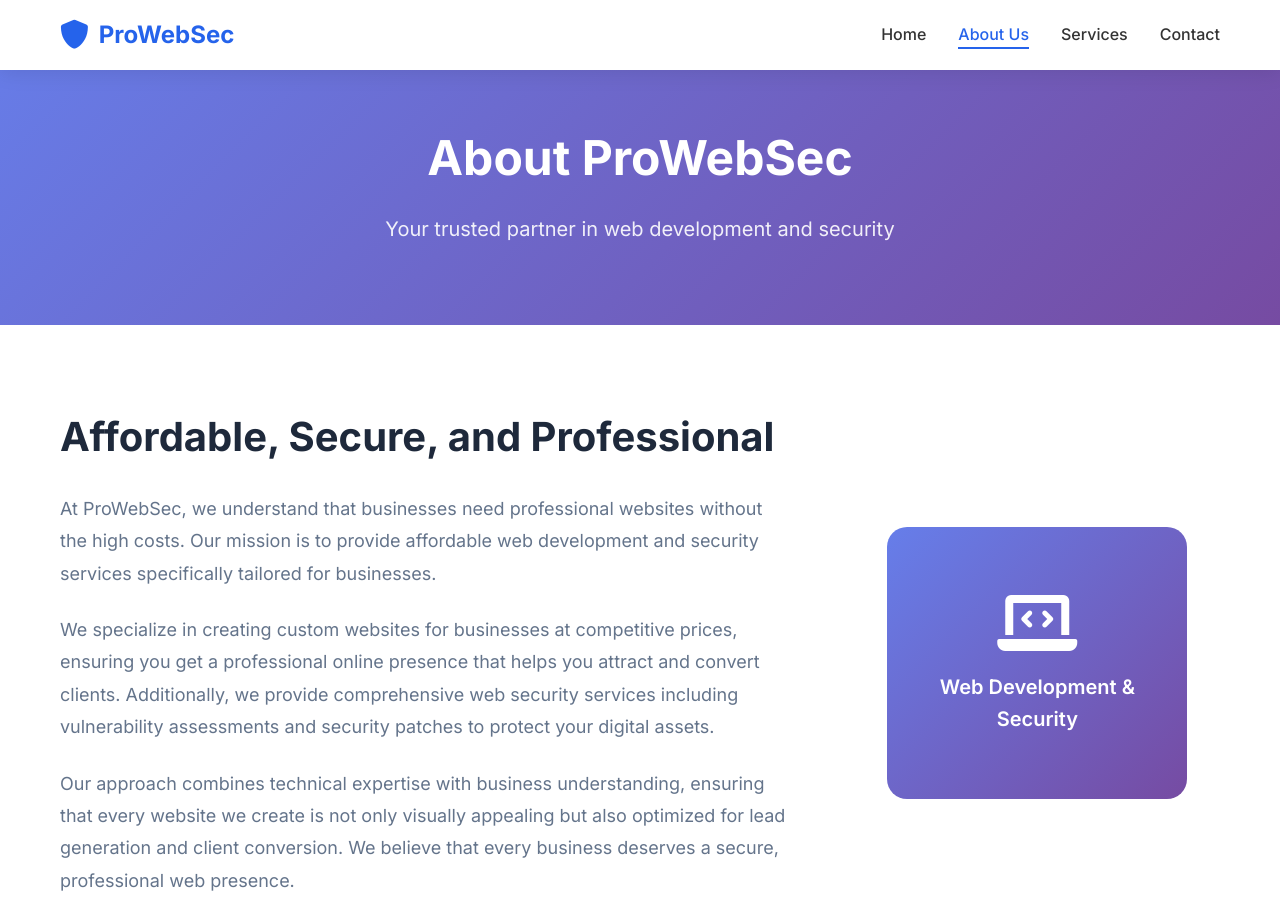
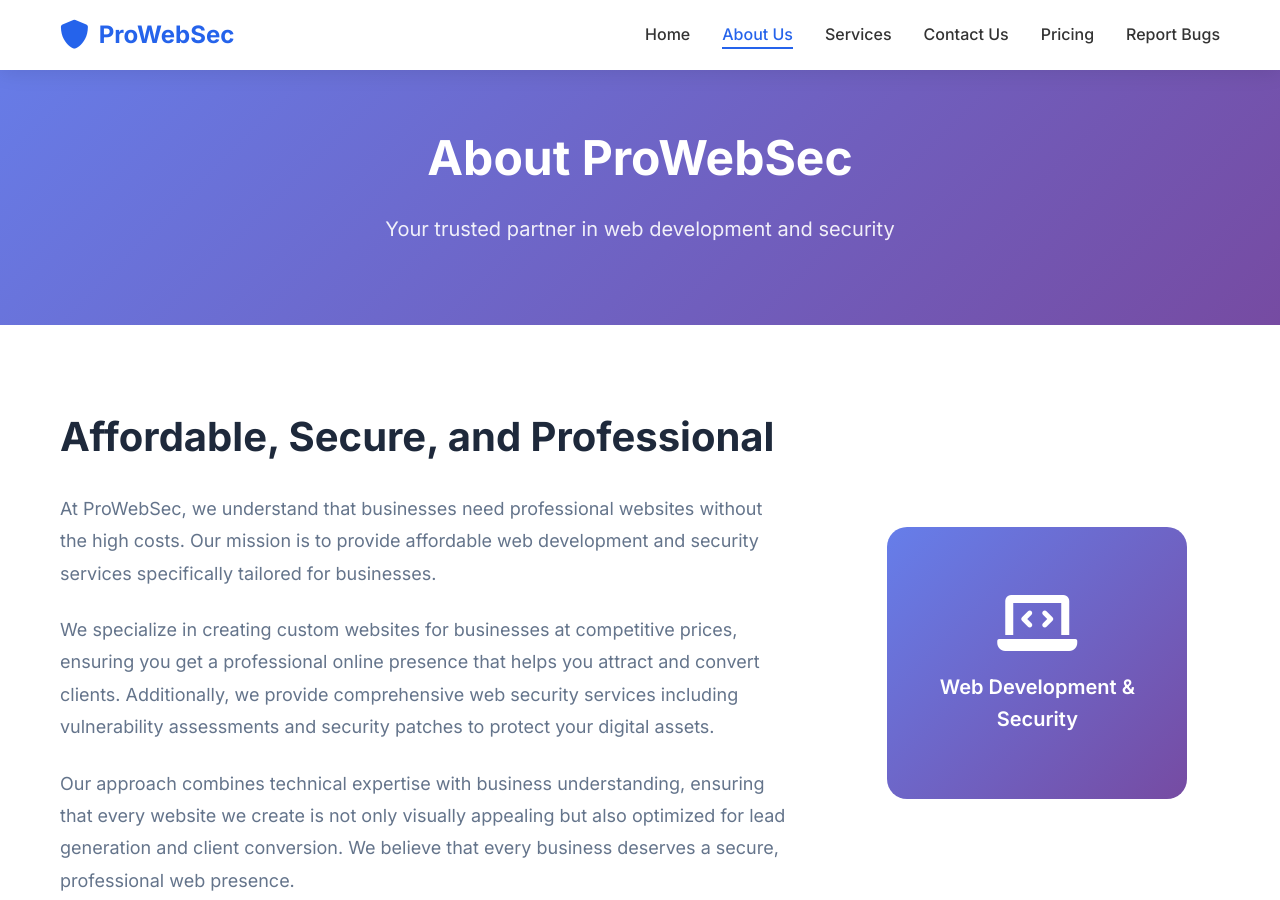
Before and after one commit to ahcihbua/prowebsec, a plain HTML site: page about.html in a window 1280 px wide. Shown: the top 900 px of the page. Drawn offline with Linux system fonts and the light colour scheme.

Commit message:
Updated site

```diff
--- a/about.html
+++ b/about.html
@@ -26,7 +26,13 @@
                     <a href="services.html" class="nav-link">Services</a>
                 </li>
                 <li class="nav-item">
-                    <a href="contact.html" class="nav-link">Contact</a>
+                    <a href="contact.html" class="nav-link">Contact Us</a>
+                </li>
+                <li class="nav-item">
+                    <a href="pricing.html" class="nav-link">Pricing</a>
+                </li>
+                <li class="nav-item">
+                    <a href="report_bugs.html" class="nav-link">Report Bugs</a>
                 </li>
             </ul>
             <div class="hamburger">
```
